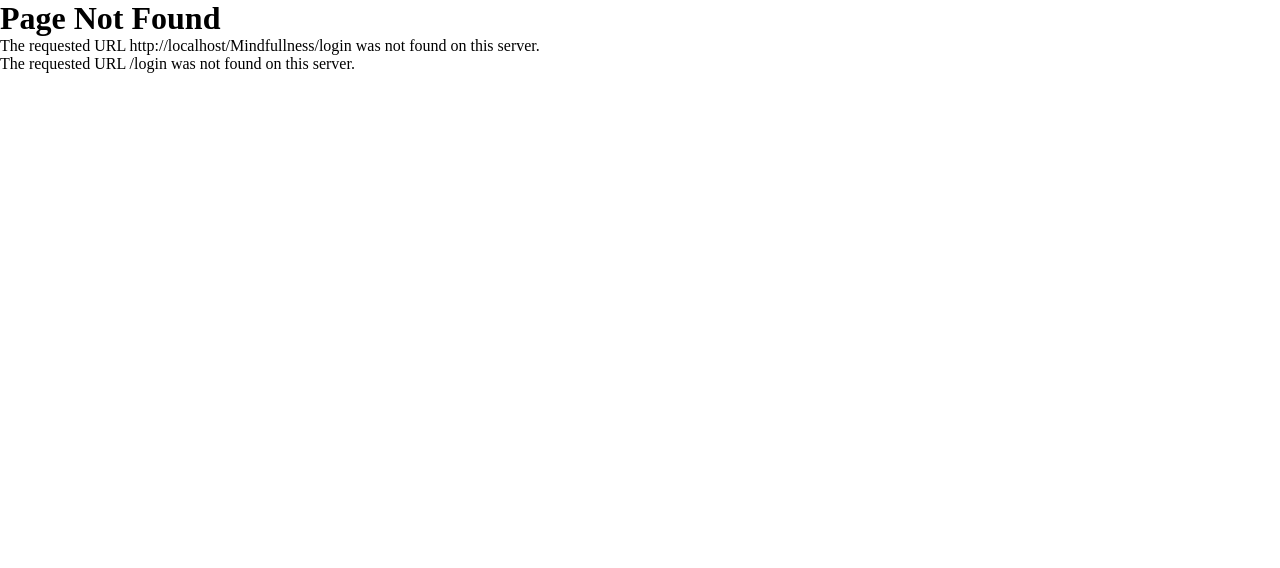
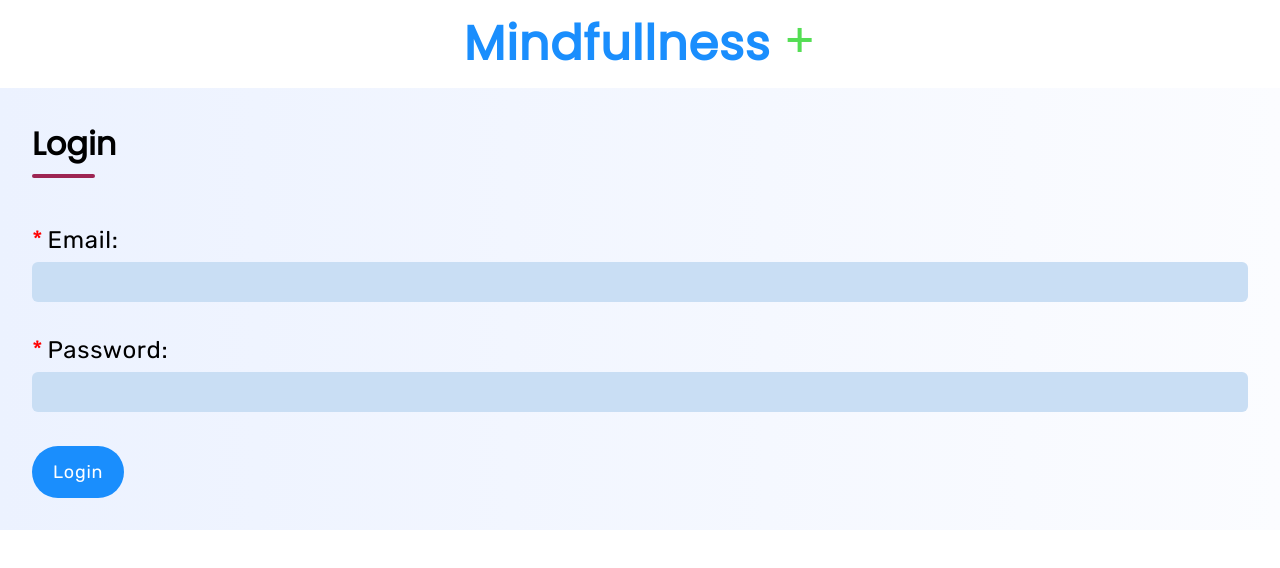
Before and after one commit to Sunbeam-Cavista-Hackathon-Team4/FrontEnd-Hackathon, a React (Create React App) app: page /Mindfullness/login in a window 1280 px wide. Before the commit this address had no page. Shown: the top 568 px of the page. Built offline with nearby package versions, Linux system fonts and the light colour scheme.

Commit message:
Added Login Form

```diff
--- a/src/App.js
+++ b/src/App.js
@@ -6,6 +6,7 @@ import Legal from "./Pages/Legal";
 import NotFound from "./Pages/NotFound";
 import Appointment from "./Pages/Appointment";
 import Patient from "./Pages/Patient";
+import Login from "./Pages/Login";
 
 function App() {
   return (
@@ -17,6 +18,7 @@ function App() {
           <Route path="/appointment" element={<Appointment />} />
           <Route path="/patient" element={<Patient />} />
           <Route path="*" element={<NotFound />} />
+          <Route path="/login" element={<Login />} />
         </Routes>
       </Router>
     </div>
--- a/src/Components/Navbar.js
+++ b/src/Components/Navbar.js
@@ -58,7 +58,7 @@ function Navbar() {
           </a>
         </li>
         <li>
-          <a href="../Pages/login.js" className="navbar-links" id="login">
+          <a href="Mindfullness/login" className="navbar-links" id="login">
             SignIn
           </a>
         </li>
--- a/src/Pages/Login.js
+++ b/src/Pages/Login.js
@@ -0,0 +1,122 @@
+import React, { useState, useEffect } from "react";
+import { Link } from "react-router-dom";
+import "../Styles/AppointmentForm.css";
+import { ToastContainer, toast } from "react-toastify";
+import axios from "axios";
+
+function Login() {
+    useEffect(() => {
+        window.scrollTo({ top: 0, behavior: "smooth" });
+    });
+    const url = "https://172.18.4.152:8443/unregistered_user/book_appointment";
+    const [email, setEmail] = useState("");
+    const [password, setPassword] = useState("");
+    const [formErrors, setFormErrors] = useState("");
+    const [isSubmitted, setIsSubmitted] = useState(false);
+
+    var registerPatient = async () => {
+        let data = {
+            email: email,
+            password: password,
+        }
+        console.log(data);
+        axios.post(url, data).then((response) => {
+
+            sessionStorage.setItem("jwt", response.jwt);
+
+            toast.success("Login Success !", {
+                position: toast.POSITION.TOP_CENTER,
+                onOpen: () => setIsSubmitted(true),
+                onClose: () => setIsSubmitted(false),
+            });
+        })
+            .catch((error) => {
+                toast.error("Login Failed :(", {
+                    position: toast.POSITION.TOP_CENTER,
+                    onOpen: () => setIsSubmitted(false),
+                    onClose: () => setIsSubmitted(true),
+                });
+            })
+    }
+
+
+    const handleSubmit = (e) => {
+        e.preventDefault();
+        const errors = {};
+
+        if (!email.trim()) {
+            errors.email = "Patient email is required";
+        }
+        if (!password.trim()) {
+            errors.email = "Patient Password is required";
+        }
+
+        if (Object.keys(errors).length > 0) {
+            setFormErrors(errors);
+            return;
+        }
+
+        // Reset form fields and errors after successful submission
+        setEmail("");
+        setPassword("");
+        setFormErrors({});
+
+        // axios call
+        registerPatient();
+
+    };
+
+    return (
+        <div className="appointment-form-section">
+            <h1 className="legal-siteTitle">
+                <Link to="/">
+                    Mindfullness <span className="legal-siteSign">+</span>
+                </Link>
+            </h1>
+
+            <div className="form-container">
+                <h2 className="form-title">
+                    <span>Login</span>
+                </h2>
+
+                <form className="form-content" onSubmit={handleSubmit}>
+                    <br />
+                    <label>
+                        Email:
+                        <input
+                            type="email"
+                            value={email}
+                            onChange={(e) => setEmail(e.target.value)}
+                            required
+                        />
+                        {formErrors.email && <p className="error-message">{formErrors.email}</p>}
+                    </label>
+
+                    <br />
+                    <label>
+                        Password:
+                        <input
+                            type="password"
+                            value={password}
+                            onChange={(e) => setPassword(e.target.value)}
+                            required
+                        />
+                        {formErrors.patientNumber && <p className="error-message">{formErrors.patientNumber}</p>}
+                    </label>
+
+
+                    <br />
+                    <button type="submit" className="text-appointment-btn">
+                        Login
+                    </button>
+
+                    <p className="success-message" style={{ display: isSubmitted ? "block" : "none" }}>Details has been successfully sent.</p>
+                </form>
+            </div>
+
+            <ToastContainer autoClose={5000} limit={1} closeButton={false} />
+        </div>
+    );
+}
+
+export default Login;
```
